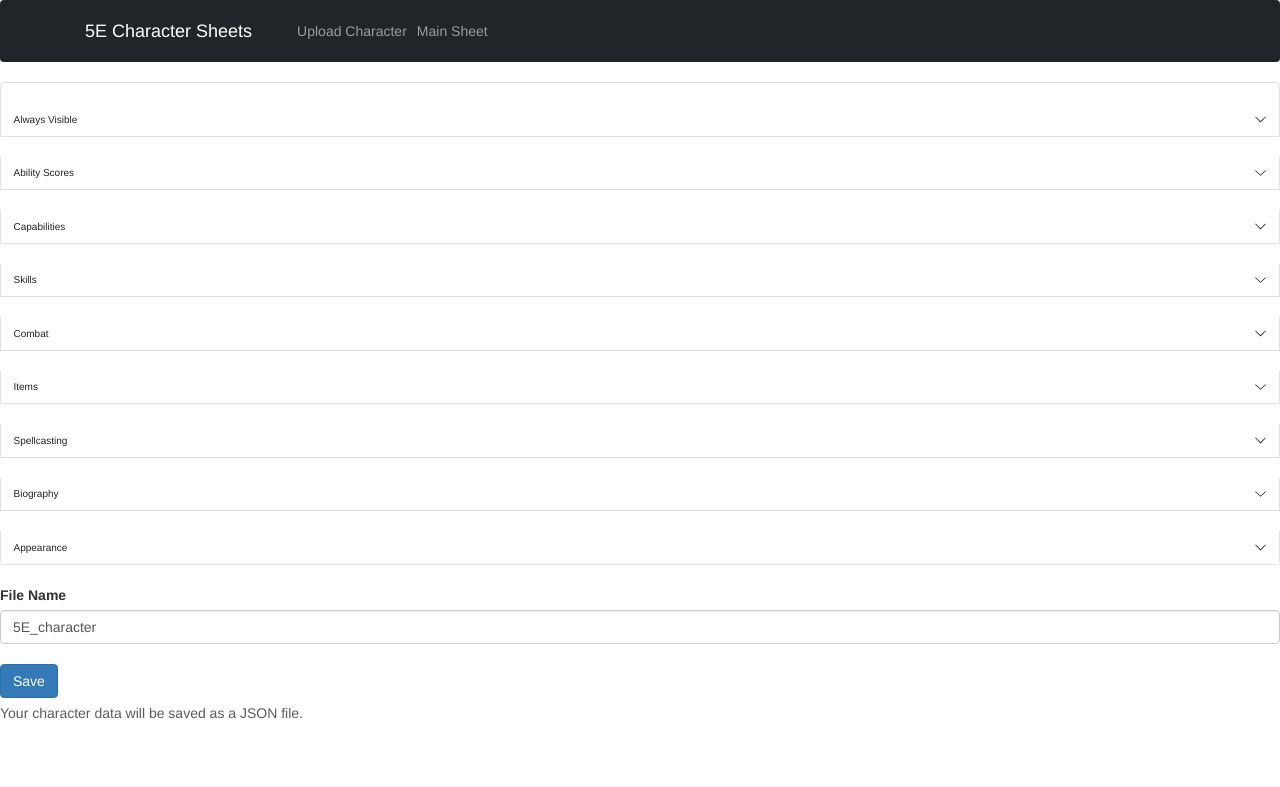
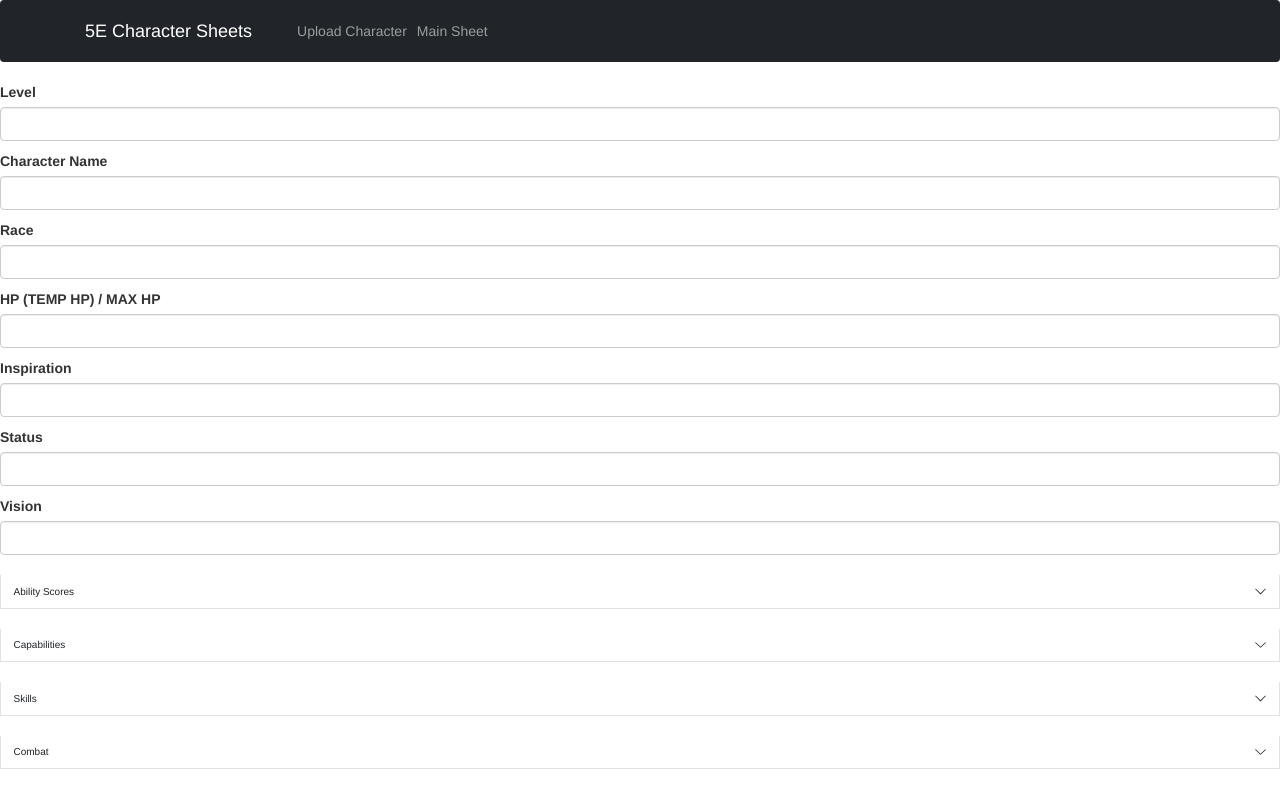
Before and after one commit to ElLachinoBasado/dndsheetsite, a React (Create React App) app: page /main in a window 1280 px wide. Shown: the top 787 px of the page. Built offline with nearby package versions, Linux system fonts and the light colour scheme.

Commit message:
Added logic to make always visible group always visible.

```diff
--- a/src/sheets/Main.js
+++ b/src/sheets/Main.js
@@ -43,8 +43,9 @@ const Main = () => {
                 <title>Main Sheet</title>
             </Helmet>
             <Form onSubmit={handleSubmit}>
-                <Accordion>
-                    {Object.entries(formData).map(([group, data], index) => (
+            <Accordion>
+                {Object.entries(formData).map(([group, data], index) => (
+                    group !== "Always Visible" ? (
                         <Accordion.Item eventKey={index} key={group}>
                             <Accordion.Header>{group}</Accordion.Header>
                             <Accordion.Body>
@@ -59,8 +60,22 @@ const Main = () => {
                                 ))}
                             </Accordion.Body>
                         </Accordion.Item>
-                    ))}
-                </Accordion>
+                    ) : (
+                        <div key={group}>
+                            {Object.entries(data).map(([field, fieldValue]) => (
+                                <Form.Group className="mb-3" controlId={`field-${field}`} key={field}>
+                                    <Form.Label>{field}</Form.Label>
+                                    <Form.Control
+                                        defaultValue={fieldValue}
+                                        onChange={(event) => handleInputChange(event, group, field)}
+                                    />
+                                </Form.Group>
+                            ))}
+                        </div>
+                    )
+                ))}
+            </Accordion>
+
 
                 <br/>
 
```
